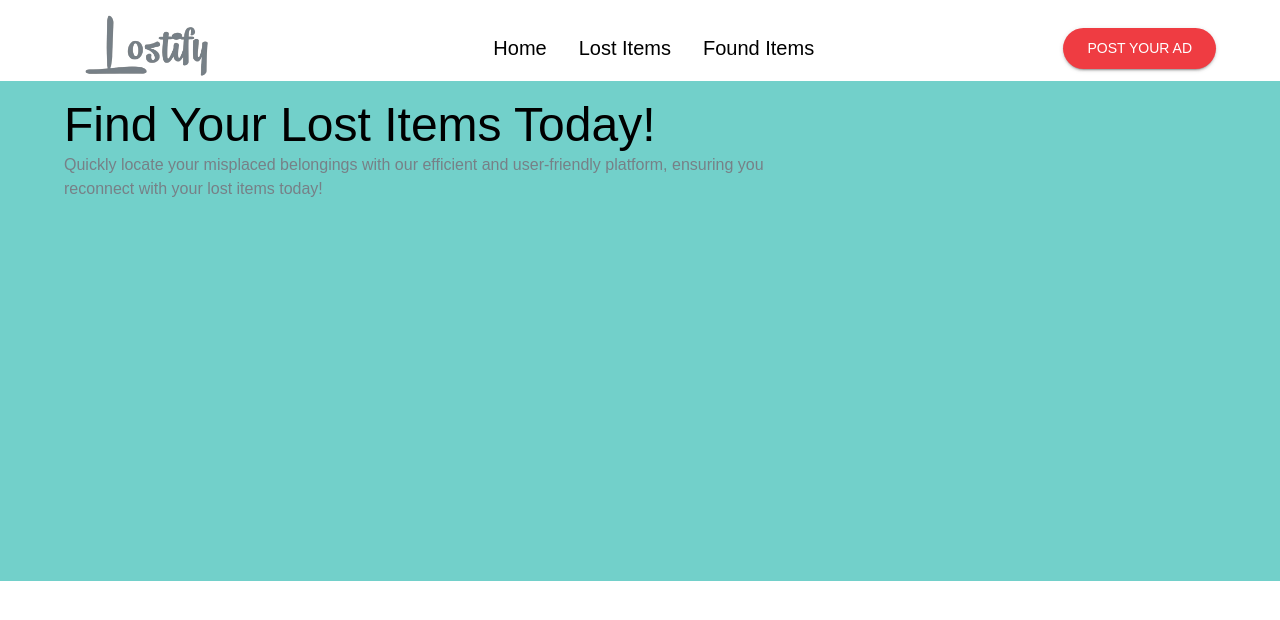
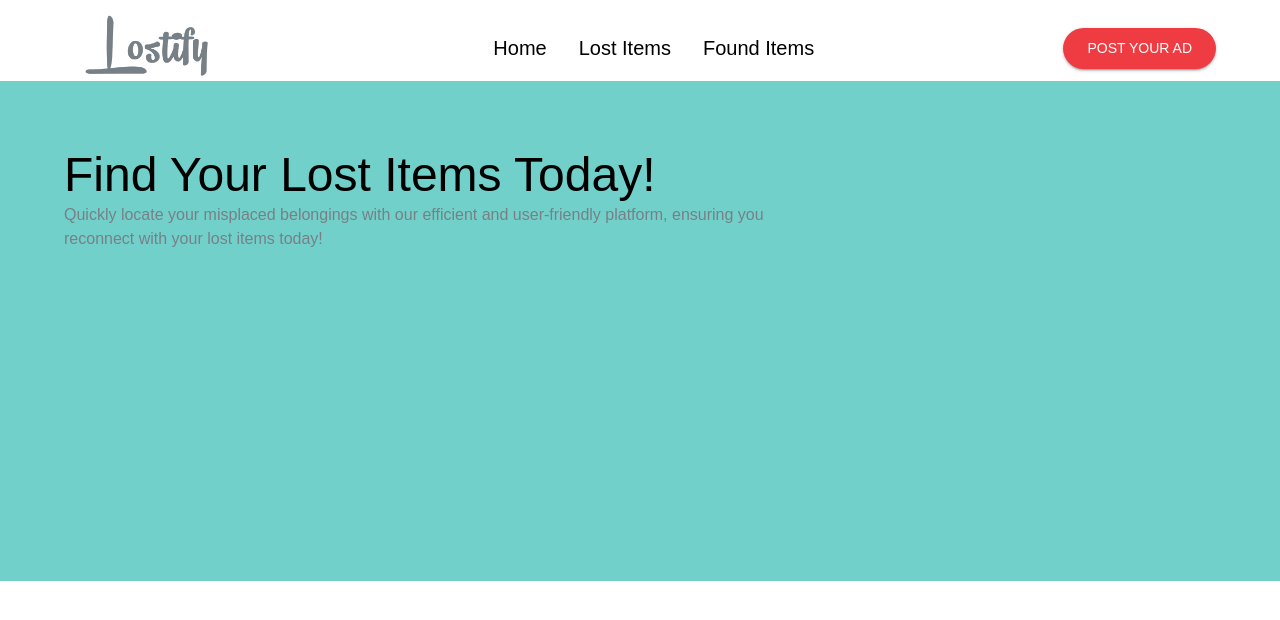
Before and after one commit to suez-halder/lostify-client, a Next.js app: page / in a window 1280 px wide. Shown: the top 620 px of the page. Built offline with nearby package versions, Linux system fonts and the light colour scheme; a web font is replaced by a local one.

Commit message:
working on Hero Section- location and search bar

```diff
--- a/src/components/UI/HomePage/HeroSection/HeroSection.tsx
+++ b/src/components/UI/HomePage/HeroSection/HeroSection.tsx
@@ -21,6 +21,7 @@ const HeroSection = () => {
                         md={8}
                         sx={{
                             position: "relative",
+                            top: "50px",
                         }}
                     >
                         {/* title and subtitle */}
```
